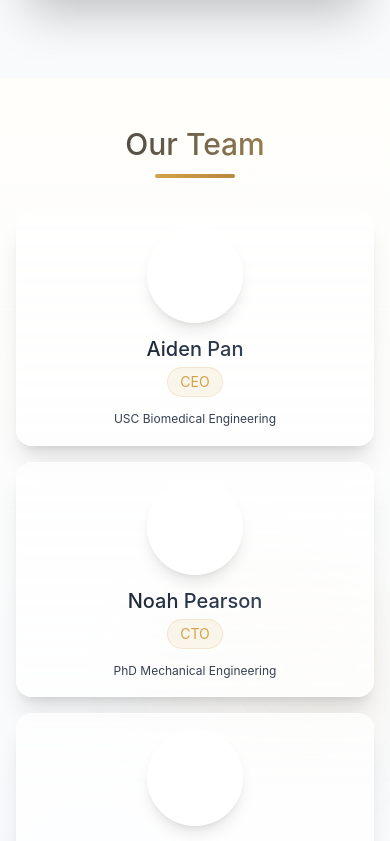
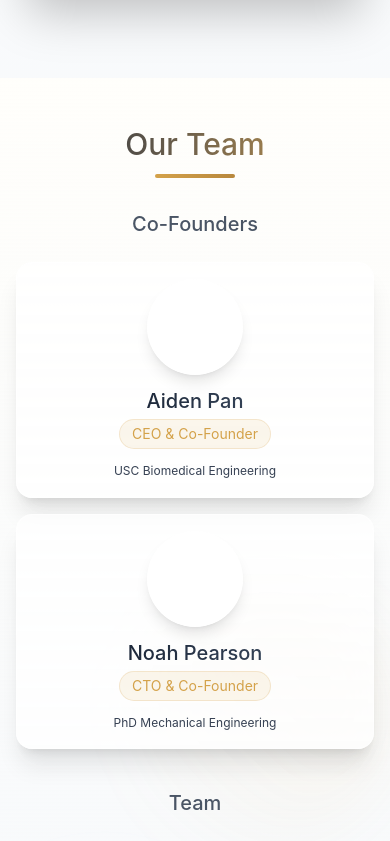
Before and after one commit to NACE-startup/pandosurgical, a React (Vite) app: page / in a window 390 px wide. Shown: the part 2403-3244 px from the top of the page. Built offline with nearby package versions, Linux system fonts and the light colour scheme; no server answers.

Commit message:
Reorganize Team section into Co-Founders and Team subsections

```diff
--- a/src/app/components/Team.tsx
+++ b/src/app/components/Team.tsx
@@ -11,10 +11,10 @@ export function Team() {
   const ref = useRef(null);
   const isInView = useInView(ref, { once: true, margin: '-50px' });
 
-  const teamMembers = [
+  const founders = [
     {
       name: 'Aiden Pan',
-      role: 'CEO',
+      role: 'CEO & Co-Founder',
       image: aidenImage,
       linkedin: 'https://www.linkedin.com/in/aidenpan/',
       description:
@@ -22,12 +22,15 @@ export function Team() {
     },
     {
       name: 'Noah Pearson',
-      role: 'CTO',
+      role: 'CTO & Co-Founder',
       image: noahImage,
       linkedin: 'https://www.linkedin.com/in/noah-r-pearson/',
       description:
         'PhD Mechanical Engineering',
     },
+  ];
+
+  const teamMembers = [
     {
       name: 'Toshi Nagai',
       role: 'COO',
@@ -54,27 +57,8 @@ export function Team() {
     },
   ];
 
-  return (
-    <section id="our-team" className="py-12 sm:py-16 bg-gradient-to-b from-amber-50/20 via-slate-50 to-white relative overflow-hidden" ref={ref}>
-      {/* Background glass effects */}
-      <div className="absolute top-1/3 right-0 w-64 sm:w-96 h-64 sm:h-96 bg-gradient-to-bl from-[#D4A24A]/10 to-transparent rounded-full blur-3xl" />
-      <div className="absolute bottom-1/3 left-0 w-56 sm:w-80 h-56 sm:h-80 bg-gradient-to-tr from-blue-100/30 to-transparent rounded-full blur-3xl" />
-
-      <div className="max-w-7xl mx-auto px-4 sm:px-6 relative">
-        <motion.div
-          className="text-center mb-8 sm:mb-12"
-          initial={{ opacity: 0, y: 30 }}
-          animate={isInView ? { opacity: 1, y: 0 } : {}}
-          transition={{ duration: 0.6 }}
-        >
-          <h2 className="text-3xl sm:text-4xl md:text-5xl mb-3 sm:mb-4 bg-gradient-to-r from-[#1E293B] to-[#D4A24A] bg-clip-text text-transparent">Our Team</h2>
-          <div className="w-20 sm:w-24 h-1 bg-gradient-to-r from-[#D4A24A] to-[#B8883D] mx-auto rounded-full shadow-lg shadow-[#D4A24A]/30" />
-        </motion.div>
-
-        <div className="grid grid-cols-1 sm:grid-cols-2 lg:grid-cols-3 gap-4 sm:gap-6">
-          {teamMembers.map((member, index) => (
+  const TeamCard = ({ member, index, baseDelay = 0 }: { member: typeof founders[0]; index: number; baseDelay?: number }) => (
     <motion.a
-              key={member.name}
       href={member.linkedin}
       target="_blank"
       rel="noopener noreferrer"
@@ -82,15 +66,13 @@ export function Team() {
       className="relative group cursor-pointer"
       initial={{ opacity: 0, y: 50 }}
       animate={isInView ? { opacity: 1, y: 0 } : {}}
-              transition={{ duration: 0.8, delay: 0.2 + index * 0.1 }}
+      transition={{ duration: 0.8, delay: baseDelay + index * 0.1 }}
     >
-              {/* Glass-morphic team card */}
       <motion.div
         className="bg-white/80 rounded-2xl sm:rounded-3xl shadow-xl p-4 sm:p-6 border border-white/60 hover:shadow-2xl transition-all h-full"
         whileHover={{ y: -10 }}
         transition={{ duration: 0.3 }}
       >
-                {/* Golden glow on hover */}
         <div className="absolute -inset-1 bg-gradient-to-br from-[#D4A24A]/20 via-amber-300/10 to-[#D4A24A]/20 rounded-2xl sm:rounded-3xl blur-xl opacity-0 group-hover:opacity-100 transition-opacity duration-500 -z-10" />
 
         <div className="flex flex-col items-center text-center">
@@ -99,7 +81,6 @@ export function Team() {
             whileHover={{ scale: 1.1, rotate: 5 }}
             transition={{ duration: 0.3 }}
           >
-                    {/* Golden ring around avatar */}
             <div className="absolute -inset-1 bg-gradient-to-br from-[#D4A24A] via-amber-300 to-[#D4A24A] rounded-full opacity-0 group-hover:opacity-100 transition-opacity duration-300 blur-md" style={{ zIndex: -1 }} />
             <div className="absolute inset-0 rounded-full border-4 border-white z-10 pointer-events-none" />
 
@@ -121,7 +102,7 @@ export function Team() {
               />
             ) : (
               <ImageWithFallback
-                        src={member.imageUrl!}
+                src={(member as any).imageUrl!}
                 alt={member.name}
                 className="w-full h-full object-cover relative"
               />
@@ -138,6 +119,52 @@ export function Team() {
         </div>
       </motion.div>
     </motion.a>
+  );
+
+  return (
+    <section id="our-team" className="py-12 sm:py-16 bg-gradient-to-b from-amber-50/20 via-slate-50 to-white relative overflow-hidden" ref={ref}>
+      {/* Background glass effects */}
+      <div className="absolute top-1/3 right-0 w-64 sm:w-96 h-64 sm:h-96 bg-gradient-to-bl from-[#D4A24A]/10 to-transparent rounded-full blur-3xl" />
+      <div className="absolute bottom-1/3 left-0 w-56 sm:w-80 h-56 sm:h-80 bg-gradient-to-tr from-blue-100/30 to-transparent rounded-full blur-3xl" />
+
+      <div className="max-w-7xl mx-auto px-4 sm:px-6 relative">
+        <motion.div
+          className="text-center mb-8 sm:mb-12"
+          initial={{ opacity: 0, y: 30 }}
+          animate={isInView ? { opacity: 1, y: 0 } : {}}
+          transition={{ duration: 0.6 }}
+        >
+          <h2 className="text-3xl sm:text-4xl md:text-5xl mb-3 sm:mb-4 bg-gradient-to-r from-[#1E293B] to-[#D4A24A] bg-clip-text text-transparent">Our Team</h2>
+          <div className="w-20 sm:w-24 h-1 bg-gradient-to-r from-[#D4A24A] to-[#B8883D] mx-auto rounded-full shadow-lg shadow-[#D4A24A]/30" />
+        </motion.div>
+
+        {/* Founders Section */}
+        <motion.h3
+          className="text-xl sm:text-2xl text-center mb-6 text-gray-600 font-medium"
+          initial={{ opacity: 0, y: 20 }}
+          animate={isInView ? { opacity: 1, y: 0 } : {}}
+          transition={{ duration: 0.6, delay: 0.1 }}
+        >
+          Co-Founders
+        </motion.h3>
+        <div className="grid grid-cols-1 sm:grid-cols-2 gap-4 sm:gap-6 max-w-2xl mx-auto mb-10 sm:mb-14">
+          {founders.map((member, index) => (
+            <TeamCard key={member.name} member={member} index={index} baseDelay={0.2} />
+          ))}
+        </div>
+
+        {/* Team Section */}
+        <motion.h3
+          className="text-xl sm:text-2xl text-center mb-6 text-gray-600 font-medium"
+          initial={{ opacity: 0, y: 20 }}
+          animate={isInView ? { opacity: 1, y: 0 } : {}}
+          transition={{ duration: 0.6, delay: 0.4 }}
+        >
+          Team
+        </motion.h3>
+        <div className="grid grid-cols-1 sm:grid-cols-3 gap-4 sm:gap-6">
+          {teamMembers.map((member, index) => (
+            <TeamCard key={member.name} member={member} index={index} baseDelay={0.5} />
           ))}
         </div>
       </div>
```
Lines whose indentation alone changed are shown as unchanged.
